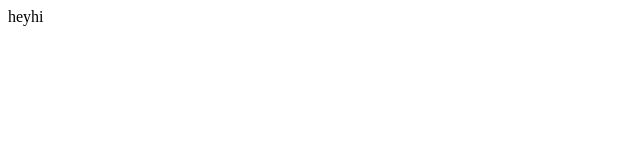
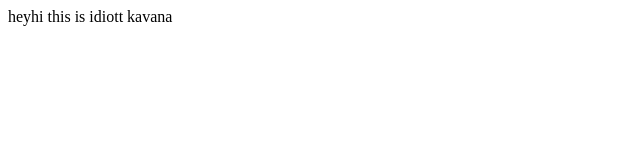
Before and after one commit to kavanashivakumar/webdev, a plain HTML site: page main.html in a window 1280 px wide. Shown: the whole page, without its empty margins (0-640 px from the left). Drawn offline with Linux system fonts and the light colour scheme.

Commit message:
verified

```diff
--- a/main.html
+++ b/main.html
@@ -6,6 +6,6 @@
     <title>Document</title>
 </head>
 <body>
-    heyhi
+    heyhi this is idiott kavana
 </body>
 </html>
```
Also changed, not shown: 1 other file.
